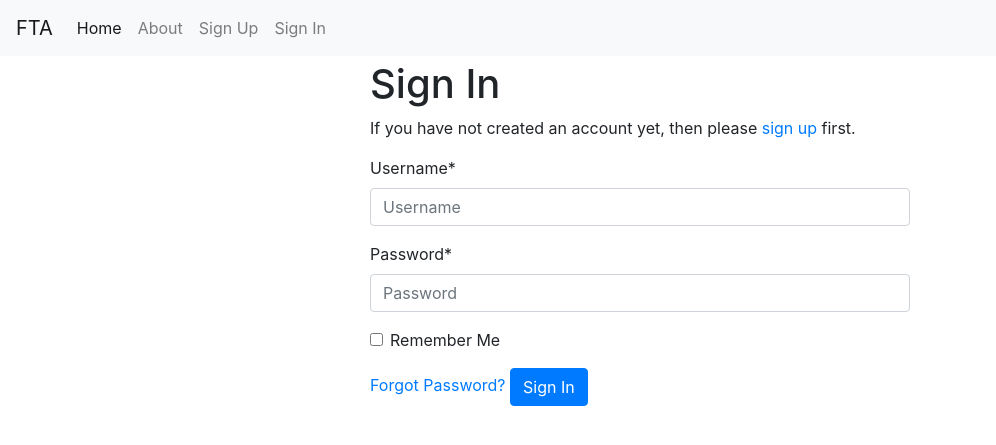
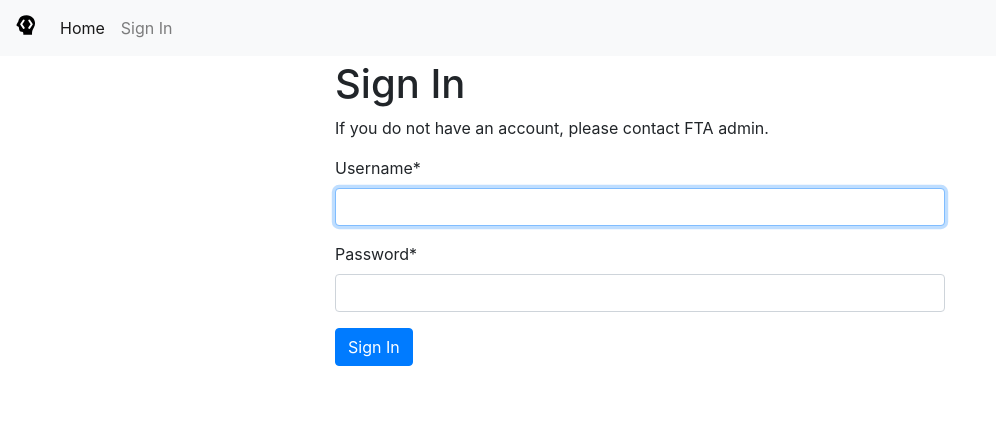
Before and after one commit to mozilla-applied-ml/fta, a Django app: page /accounts/login/ in a window 1280 px wide. Shown: the top 445 px of the page, without its empty margins (0-996 px from the left). Run offline with Django 3.2, Linux system fonts and the light colour scheme; some libraries are stand-ins or nearby versions.

Commit message:
Fix things up to our needs

```diff
--- a/config/urls.py
+++ b/config/urls.py
@@ -8,14 +8,12 @@ from rest_framework.authtoken.views import obtain_auth_token
 
 urlpatterns = [
     path("", TemplateView.as_view(template_name="pages/home.html"), name="home"),
-    path(
-        "about/", TemplateView.as_view(template_name="pages/about.html"), name="about"
-    ),
+    # Django Accounts
+    path("accounts/", include("django.contrib.auth.urls")),
     # Django Admin, use {% url 'admin:index' %}
     path(settings.ADMIN_URL, admin.site.urls),
     # User management
     path("users/", include("fta.users.urls", namespace="users")),
-    path("accounts/", include("allauth.urls")),
     # Your stuff: custom urls includes go here
 ] + static(settings.MEDIA_URL, document_root=settings.MEDIA_ROOT)
 
--- a/fta/static/css/project.css
+++ b/fta/static/css/project.css
@@ -1,4 +1,8 @@
-/* These styles are generated from project.scss. */
+.mb-1 img {
+  height: 20px;
+  width: auto;
+  vertical-align: baseline;
+}
 
 .alert-debug {
   color: black;
--- a/fta/static/sass/project.scss
+++ /dev/null
@@ -1,37 +0,0 @@
-
-
-
-
-// project specific CSS goes here
-
-////////////////////////////////
-		//Variables//
-////////////////////////////////
-
-// Alert colors
-
-$white: #fff;
-$mint-green: #d6e9c6;
-$black: #000;
-$pink: #f2dede;
-$dark-pink: #eed3d7;
-$red: #b94a48;
-
-////////////////////////////////
-		//Alerts//
-////////////////////////////////
-
-// bootstrap alert CSS, translated to the django-standard levels of
-// debug, info, success, warning, error
-
-.alert-debug {
-  background-color: $white;
-  border-color: $mint-green;
-  color: $black;
-}
-
-.alert-error {
-  background-color: $pink;
-  border-color: $dark-pink;
-  color: $red;
-}
--- a/fta/templates/base.html
+++ b/fta/templates/base.html
@@ -13,7 +13,7 @@
       <script src="https://cdnjs.cloudflare.com/ajax/libs/html5shiv/3.7.3/html5shiv.min.js"></script>
     <![endif]-->
 
-    <link rel="icon" href="{% static 'images/favicons/favicon.ico' %}">
+    <link rel="icon" href="{% static 'images/favicons/icon.svg' %}">
 
     {% block css %}
 
@@ -39,33 +39,25 @@
         <button class="navbar-toggler navbar-toggler-right" type="button" data-toggle="collapse" data-target="#navbarSupportedContent" aria-controls="navbarSupportedContent" aria-expanded="false" aria-label="Toggle navigation">
           <span class="navbar-toggler-icon"></span>
         </button>
-        <a class="navbar-brand" href="{% url 'home' %}">FTA</a>
+        <a class="navbar-brand" href="{% url 'home' %}">
+          <img alt="FTA" src="{% static 'images/favicons/icon.svg' %}">
+        </a>
 
         <div class="collapse navbar-collapse" id="navbarSupportedContent">
           <ul class="navbar-nav mr-auto">
             <li class="nav-item active">
               <a class="nav-link" href="{% url 'home' %}">Home <span class="sr-only">(current)</span></a>
             </li>
-            <li class="nav-item">
-              <a class="nav-link" href="{% url 'about' %}">About</a>
-            </li>
             {% if request.user.is_authenticated %}
               <li class="nav-item">
-                {# URL provided by django-allauth/account/urls.py #}
-                <a class="nav-link" href="{% url 'users:detail' request.user.username  %}">{% trans "My Profile" %}</a>
+                <a class="nav-link" href="{% url 'admin:index' %}">{% trans "Admin" %}</a>
               </li>
               <li class="nav-item">
-                {# URL provided by django-allauth/account/urls.py #}
-                <a class="nav-link" href="{% url 'account_logout' %}">{% trans "Sign Out" %}</a>
+                <a class="nav-link" href="{% url 'logout' %}">{% trans "Sign Out" %}</a>
               </li>
             {% else %}
               <li class="nav-item">
-                {# URL provided by django-allauth/account/urls.py #}
-                <a id="sign-up-link" class="nav-link" href="{% url 'account_signup' %}">{% trans "Sign Up" %}</a>
-              </li>
-              <li class="nav-item">
-                {# URL provided by django-allauth/account/urls.py #}
-                <a id="log-in-link" class="nav-link" href="{% url 'account_login' %}">{% trans "Sign In" %}</a>
+                <a id="log-in-link" class="nav-link" href="{% url 'login' %}">{% trans "Sign In" %}</a>
               </li>
             {% endif %}
           </ul>
@@ -74,7 +66,7 @@
 
     </div>
 
-    <div class="container">
+    <div class="container-fluid">
 
       {% if messages %}
           {% for message in messages %}
@@ -83,7 +75,7 @@
       {% endif %}
 
       {% block content %}
-        <p>Use this document as a way to quick start any new project.</p>
+        <p>Content block to be overridden.</p>
       {% endblock content %}
 
     </div> <!-- /container -->
--- a/fta/templates/pages/about.html
+++ /dev/null
@@ -1 +0,0 @@
-{% extends "base.html" %}
--- /dev/null
+++ b/fta/templates/registration/base.html
@@ -0,0 +1,10 @@
+{% extends "base.html" %}
+{% block title %}{% block head_title %}{% endblock head_title %}{% endblock title %}
+
+{% block content %}
+<div class="row">
+  <div class="col-md-6 offset-md-3">
+    {% block inner %}{% endblock %}
+  </div>
+</div>
+{% endblock %}
--- /dev/null
+++ b/fta/templates/registration/login.html
@@ -0,0 +1,23 @@
+{% extends "registration/base.html" %}
+
+{% load i18n %}
+{% load crispy_forms_tags %}
+
+{% block head_title %}{% trans "Sign In" %}{% endblock %}
+
+{% block inner %}
+
+<h1>{% trans "Sign In" %}</h1>
+
+<p>{% blocktrans %}If you do not have an account, please contact FTA admin.{% endblocktrans %}</p>
+
+<form class="login" method="POST" action="{% url 'login' %}">
+  {% csrf_token %}
+  {{ form|crispy }}
+  {% if redirect_field_value %}
+  <input type="hidden" name="{{ redirect_field_name }}" value="{{ redirect_field_value }}" />
+  {% endif %}
+  <button class="primaryAction btn btn-primary" type="submit">{% trans "Sign In" %}</button>
+</form>
+
+{% endblock %}
--- a/fta/users/adapters.py
+++ /dev/null
@@ -1,16 +0,0 @@
-from typing import Any
-
-from allauth.account.adapter import DefaultAccountAdapter
-from allauth.socialaccount.adapter import DefaultSocialAccountAdapter
-from django.conf import settings
-from django.http import HttpRequest
-
-
-class AccountAdapter(DefaultAccountAdapter):
-    def is_open_for_signup(self, request: HttpRequest):
-        return getattr(settings, "ACCOUNT_ALLOW_REGISTRATION", True)
-
-
-class SocialAccountAdapter(DefaultSocialAccountAdapter):
-    def is_open_for_signup(self, request: HttpRequest, sociallogin: Any):
-        return getattr(settings, "ACCOUNT_ALLOW_REGISTRATION", True)
--- a/requirements/base.txt
+++ b/requirements/base.txt
@@ -8,7 +8,6 @@ argon2-cffi==20.1.0  # https://github.com/hynek/argon2_cffi
 django==3.0.10  # pyup: < 3.1  # https://www.djangoproject.com/
 django-environ==0.4.5  # https://github.com/joke2k/django-environ
 django-model-utils==4.0.0  # https://github.com/jazzband/django-model-utils
-django-allauth==0.43.0  # https://github.com/pennersr/django-allauth
 django-crispy-forms==1.9.2  # https://github.com/django-crispy-forms/django-crispy-forms
 django-redis==4.12.1  # https://github.com/jazzband/django-redis
 # Django REST Framework
```
Also changed, not shown: config/settings/base.py (+4 -21 lines), fta/templates/pages/home.html (+13 -0 lines), README.md, fta/static/images/favicons/favicon.ico (deleted), fta/static/images/favicons/icon.svg (added), fta/static/sass/custom_bootstrap_vars.scss (deleted), fta/users/migrations/0001_initial.py, 1 other file.
